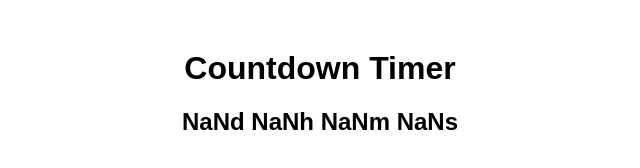
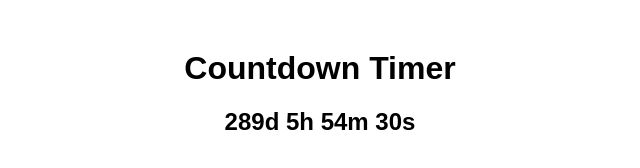
Before and after one commit to tristleur/timer, a plain HTML site: page index.html in a window 1280 px wide. Shown: the whole page, without its empty margins (320-960 px from the left). Drawn offline with Linux system fonts and the light colour scheme.

Commit message:
Update index.html

```diff
--- a/index.html
+++ b/index.html
@@ -28,12 +28,13 @@
 
     <script>
         function updateCountdown() {
-            const targetDate = new Date("2025-7-14T23:59:59").getTime();
+            const targetDate = new Date("2025-12-31T23:59:59").getTime();
             const now = new Date().getTime();
             const timeLeft = targetDate - now;
 
-            if (timeLeft < 0) {
+            if (timeLeft <= 0) {
                 document.getElementById("countdown").innerHTML = "Time's up!";
+                clearInterval(countdownInterval);
                 return;
             }
 
@@ -45,7 +46,7 @@
             document.getElementById("countdown").innerHTML = `${days}d ${hours}h ${minutes}m ${seconds}s`;
         }
 
-        setInterval(updateCountdown, 1000);
+        const countdownInterval = setInterval(updateCountdown, 1000);
         updateCountdown();
     </script>
 </body>
```
